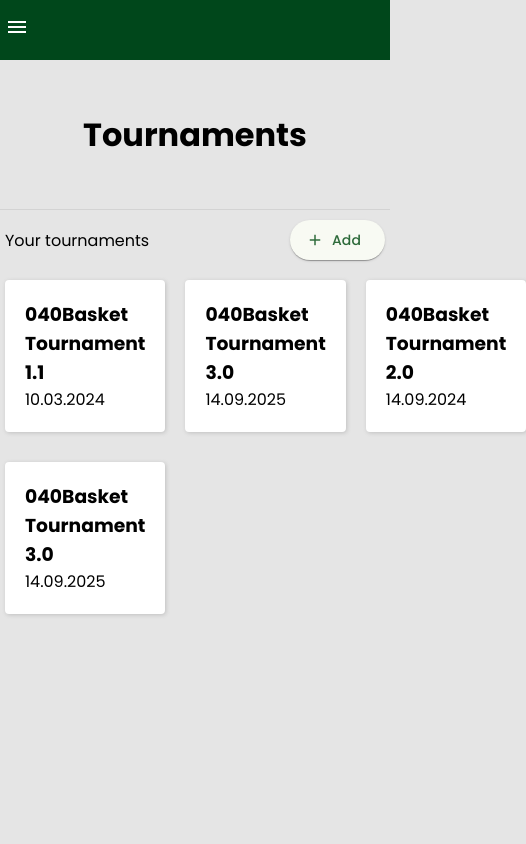
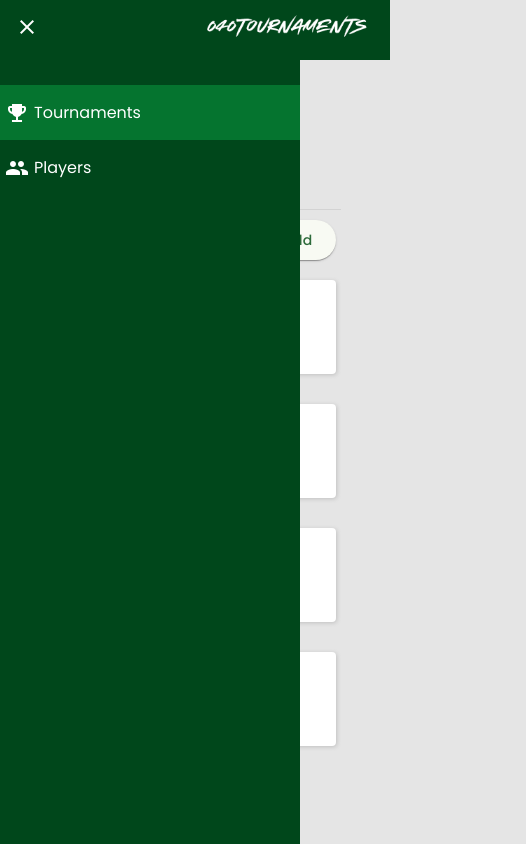
Before and after one commit to kwiatkowskijan/040basket-league, an Angular app: page /tournaments in a window 390 px wide. Both pictures are taken after a click on the link 17 px from the left and 33 px from the top of the page. Shown: the whole page, 526 px wide, since content can reach past the window. Built offline with nearby package versions, Linux system fonts and the light colour scheme; data requests are answered from the project's data file.

Commit message:
Fully responsive navigation

```diff
--- a/src/app/app.component.css
+++ b/src/app/app.component.css
@@ -4,27 +4,8 @@
     flex-direction: row;
 }
 
-.navigation {
-    min-width: 12.5%;
-    min-height: 100%;
-    background-color: var(--brand);
-}
-
-.content-container {
-    width: 87.5%;
-}
-
 @media only screen and (max-width: 768px) {
     .main-container {
         flex-direction: column;
     }
-
-    .navigation {
-        width: 100%;
-        min-height: 15%;
-    }
-
-    .content-container {
-        width: 100%;
-    }
 }
--- a/src/app/app.component.html
+++ b/src/app/app.component.html
@@ -1,8 +1,4 @@
 <div class="main-container">
-    <div class="navigation">
-        <app-navbar></app-navbar>
-    </div>
-    <div class="content-container">
-        <router-outlet></router-outlet>
-    </div>
+    <app-navbar></app-navbar>
+    <router-outlet></router-outlet>
 </div>
--- a/src/app/components/navbar/navbar.component.css
+++ b/src/app/components/navbar/navbar.component.css
@@ -1,17 +1,20 @@
-.main-navbar {
+.mobile-navbar {
+    display: none;
+}
+
+.sidebar-container {
+    transition: all 0.2s;
     position: sticky;
     top: 0;
     left: 0;
+    min-width: 12.5vw;
+    min-height: 100vh;
+    background-color: var(--brand);
 }
 
 .toggle-icon {
     display: none;
     color: #fff;
-}
-
-.toggle-menu {
-    height: 0;
-    transition: all 0.5s;
 }
 
 .logo {
@@ -56,16 +59,11 @@
     flex-direction: row;
     align-items: center;
     width: 100%;
-    border-bottom: 0.6px solid rgb(117, 117, 117);
 }
 
 .menu .menu-subitem {
-    padding-left: 20px;
+    padding-left: 25px;
     font-size: 0.8rem;
-}
-
-.menu .menu-item:first-child {
-    border-top: 0.6px solid rgb(117, 117, 117);
 }
 
 .menu .menu-item:hover, .active {
@@ -76,32 +74,45 @@
     margin-right: 5px;
 }
 
+.mobile-sidebar-active {
+    transition: all 0.2s;
+    position: absolute;
+    z-index: 99;
+    display: flex;
+    flex-direction: column;
+    height: calc(100vh - 60px);
+    width: 300px;
+    background-color: var(--brand);
+}
+
 @media (max-width: 768px) {
-    .main-navbar {
+    .mobile-navbar {
+        width: 100vw;
         min-height: 60px;
+        max-height: 60px;
         display: flex;
-        flex-direction: row;
-        justify-content: flex-start;
+        justify-content: space-between;
         align-items: center;
         align-content: center;
-        padding: 0 5px;
+        padding: 0 15px;
+        background-color: var(--brand);
+    }
+
+    .sidebar-container {
+        transition: all 0.2s;
+        width: 0;
+        min-width: 0;
+        max-width: 0;
+        position: absolute;
+        content-visibility: auto;
+        overflow: hidden;
     }
 
     .toggle-icon {
         display: block;
     }
 
-    .toggle-menu {
-        width: 100vw;
-        height: calc(100vh - 60px);
-        background-color: var(--brand);
-    }
-
     .logo {
         display: none;
     }
-
-    .menu {
-        display: none;
-    }
 }
--- a/src/app/components/navbar/navbar.component.html
+++ b/src/app/components/navbar/navbar.component.html
@@ -1,9 +1,19 @@
-<div class="main-navbar">
+<div class="mobile-navbar">
     <div class="toggle-icon">
-        <a><mat-icon fontIcon="menu"></mat-icon></a>
+        @if(!isMobileSidebarOpen) {
+            <a><mat-icon fontIcon="menu" (click)="toggleOffCanvasMenu()"></mat-icon></a>
+        } @else if (isMobileSidebarOpen) {
+            <a><mat-icon fontIcon="close" (click)="toggleOffCanvasMenu()"></mat-icon></a>
+        }
     </div>
+    <div class="mobile-logo">
+        <img src="/assets/040Tournaments-logo-white.png" width="175px" />
+    </div>
+</div>
+
+<div class="sidebar-container" id="sidebar">
     <div class="logo">
-        <img src="/assets/owl-logo-01.png" width="150px" height="127.5px" />
+        <img src="/assets/040Tournaments-logo-white.png" width="200px" />
     </div>
     @if (selectedTournamentId) {
     <div class="selected-tournament-title">
@@ -12,7 +22,6 @@
     </div>
     }
     <div class="menu">
-
         @if(selectedTournamentId) {
         @for (item of tournamentNavItems; track $index) {
         <a [routerLink]="item.route" (click)="item.subItems && toggleNested()" routerLinkActive="active"
@@ -29,8 +38,8 @@
         </a>
         @if(item.subItems && isNestedMenuOpen()) {
         @for(subItem of item.subItems; track $index) {
-            <a [routerLink]="subItem.route" (click)="toggleNested()" routerLinkActive="active"
-            [routerLinkActiveOptions]="{ exact: true }" class="menu-item menu-subitem">
+        <a [routerLink]="subItem.route" routerLinkActive="active" [routerLinkActiveOptions]="{ exact: true }"
+            class="menu-item menu-subitem">
             <mat-icon aria-hidden="false" [fontIcon]="subItem.icon"></mat-icon>
             {{subItem.label}}
             @if(subItem.subItems) {
--- a/src/app/components/navbar/navbar.component.ts
+++ b/src/app/components/navbar/navbar.component.ts
@@ -17,7 +17,7 @@ export class NavbarComponent {
   selectedTournamentId: number | null = null;
   tournament: Tournament | undefined;
   isNestedMenuOpen = signal(false);
-
+  isMobileSidebarOpen = false;
 
   navItems = [
     {
@@ -52,12 +52,12 @@ export class NavbarComponent {
             label: 'Dashboard'
           },
           {
-            route: ['/tournament', this.selectedTournamentId, 'settings'],
+            route: [null],
             icon: 'settings',
             label: 'Settings',
             subItems: [
               {
-                route: [null],
+                route: ['/tournament', this.selectedTournamentId, 'settings'],
                 icon: 'settings_applications',
                 label: 'General',
               },
@@ -89,4 +89,19 @@ export class NavbarComponent {
     console.log("Nested");
     this.isNestedMenuOpen.set(!this.isNestedMenuOpen());
   }
+
+  toggleOffCanvasMenu() {
+    const sidebar = document.getElementById("sidebar");
+    console.log(this.isMobileSidebarOpen)
+
+    if(this.isMobileSidebarOpen) {
+      this.isMobileSidebarOpen = false;
+      sidebar?.classList.remove("mobile-sidebar-active");
+      sidebar?.classList.add("sidebar-container");
+    } else if(!this.isMobileSidebarOpen) {
+      this.isMobileSidebarOpen = true;
+      sidebar?.classList.remove("sidebar-container");
+      sidebar?.classList.add("mobile-sidebar-active");
+    }
+  }
 }
--- a/src/app/components/tournaments-teams-players/tournaments-teams-player-details/tournaments-teams-player-details.component.ts
+++ b/src/app/components/tournaments-teams-players/tournaments-teams-player-details/tournaments-teams-player-details.component.ts
@@ -13,7 +13,7 @@ import { MatMenuModule } from '@angular/material/menu';
 
 @Component({
   selector: 'app-tournaments-teams-player-details',
-  imports: [MatFormFieldModule, MatInputModule, MatIconModule, MatButtonModule, MatSelectModule, RouterLink, MatDividerModule, MatListModule, MatMenuModule],
+  imports: [MatFormFieldModule, MatInputModule, MatIconModule, MatButtonModule, MatSelectModule, MatDividerModule, MatListModule, MatMenuModule],
   templateUrl: './tournaments-teams-player-details.component.html',
   styleUrl: './tournaments-teams-player-details.component.css'
 })
--- a/src/app/components/tournaments-teams-players/tournaments-teams-players-list/tournaments-teams-players-list.component.ts
+++ b/src/app/components/tournaments-teams-players/tournaments-teams-players-list/tournaments-teams-players-list.component.ts
@@ -31,7 +31,7 @@ export class TournamentsTeamsPlayersListComponent {
   playersService = inject(PlayersService);
   teamsService = inject(TeamsService);
   availblePlayers: Player[] = [];
-  teamsPlayers: Player[] = [];
+  teamsPlayers: TournamentsTeamsPlayer[] = [];
   isAddingPlayer = false;
 
   addPlayersForm = new FormGroup({
@@ -40,16 +40,20 @@ export class TournamentsTeamsPlayersListComponent {
 
   constructor(private router: Router) {
     this.playersService.getAllPlayers().then(allPlayers => {
-      console.log(allPlayers);
-      this.tournamentTeamsPlayersService
+      // console.log(allPlayers);
       // this.teamsService.getTeamsByTournament(this.tournamentId).then(teams => {
       //   console.log(teams);
       //   teams.forEach(teamItem => {
-      //     teamItem.players?.forEach(player => {
+      //     this.tournamentTeamsPlayersService.getAllPlayersByTeam(teamItem.tournamentId, teamItem.id).then(player => {
       //       console.log(player);
       //       this.teamsPlayers.push(player);
       //     })
+      //     // teamItem.players.forEach(player => {
+      //     //   console.log(player);
+      //     //   this.teamsPlayers.push(player);
+      //     // })
       //   });
+      //   console.log(this.teamsPlayers);
       //   this.availblePlayers = allPlayers.filter(player => {
       //     return !this.teamsPlayers?.find(teamsPlayer => teamsPlayer.id === player.id);
       //   });
--- a/src/app/models/team.ts
+++ b/src/app/models/team.ts
@@ -1,9 +1,6 @@
-import { Player } from "./player";
-
 export interface Team {
     tournamentId: number,
     id: number,
     name: string,
     city: string,
-    players: Player[];
 }
--- a/src/styles.css
+++ b/src/styles.css
@@ -26,6 +26,7 @@ a {
 }
 
 .section-title {
+    width: 87.5vw;
     max-height: 150px;
     height: 150px;
     border-bottom: 0.6px solid var(--border);
@@ -35,6 +36,7 @@ a {
 }
 
 .section-container {
+    width: 87.5vw;
     padding: 50px 300px;
 }
 
@@ -64,17 +66,17 @@ a {
     margin-bottom: 20px;
 }
 
-.items-container.one-column {
+.one-column {
     grid-template-columns: repeat(1, 1fr);
     grid-template-rows: repeat(1, 1fr);
 }
 
-.items-container.two-columns {
+.two-columns {
     grid-template-columns: repeat(2, 1fr);
     grid-template-rows: repeat(2, 1fr);
 }
 
-.items-container.three-columns {
+.three-columns {
     grid-template-columns: repeat(3, 1fr);
     grid-template-rows: repeat(3, 1fr);
 }
```
Also changed, not shown: src/assets/040Tournaments-logo-white.png (added).
